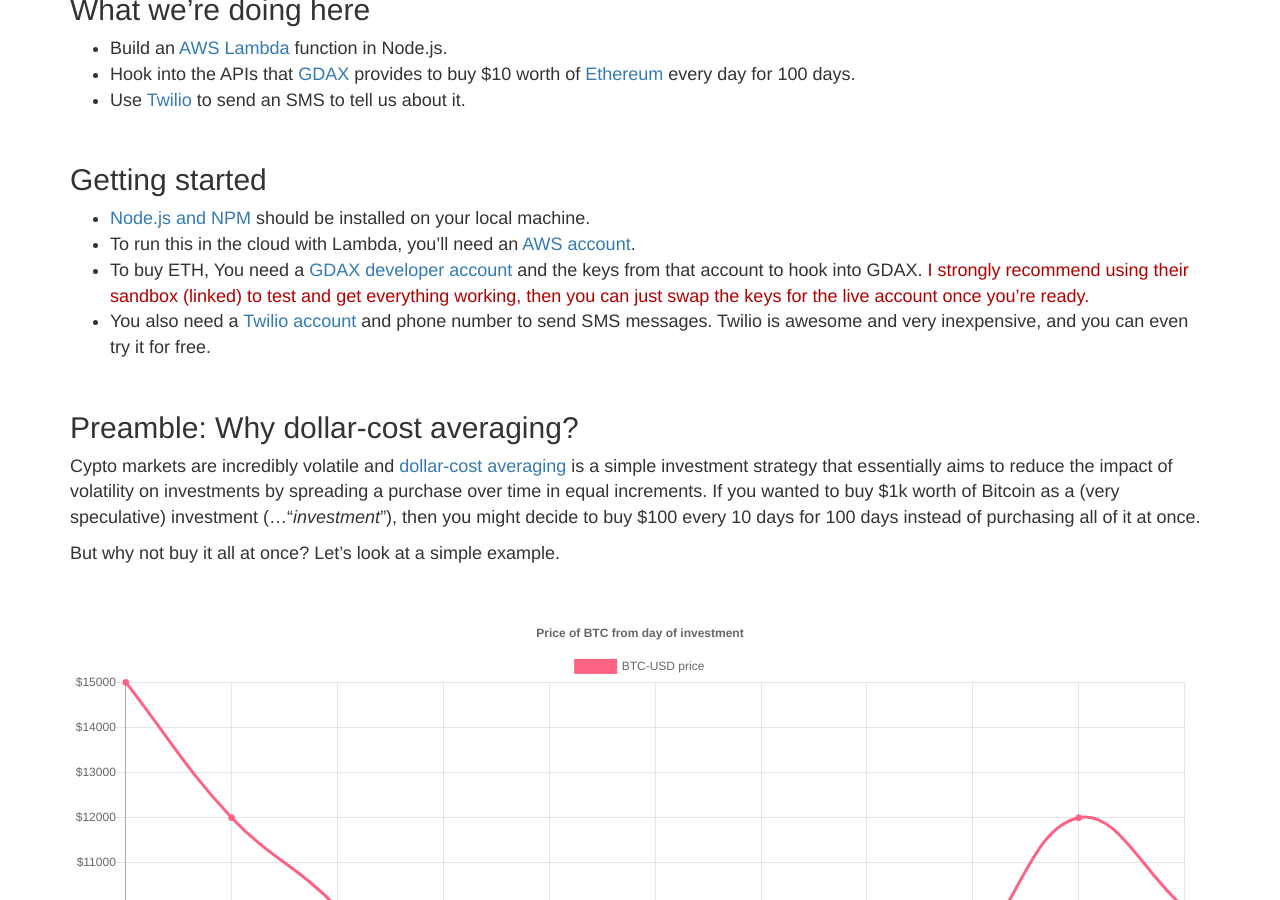
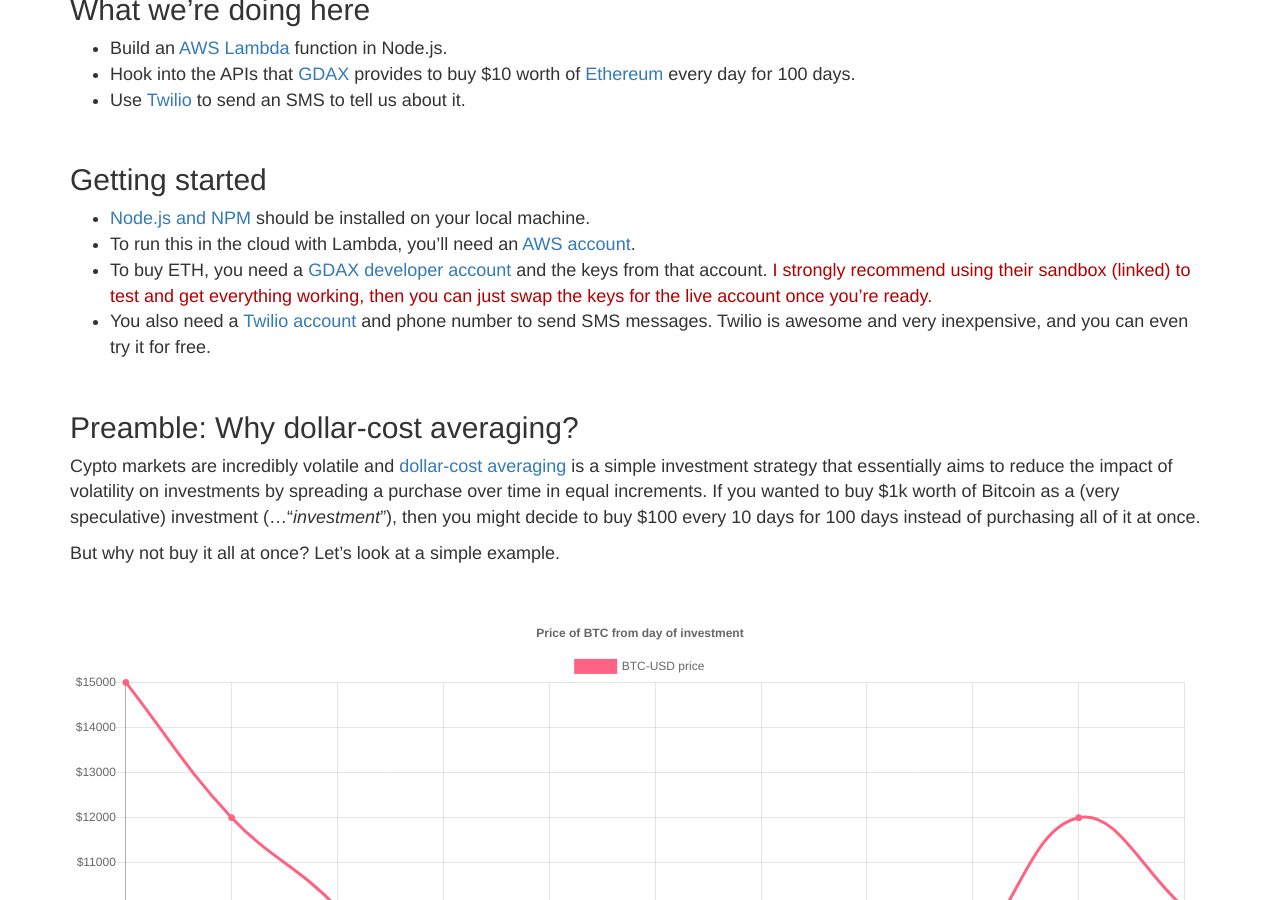
Before and after one commit to adamjstevenson/adamjstevenson.github.io, a Jekyll site: the page built from _posts/2018-02-25-serverless-nodejs-dollar-cost-averaging-for-crypto-markets.md, in a window 1280 px wide and 900 px high, scrolled down 918 px. Built offline with Jekyll 4.4.1, drawn with Linux system fonts in a browser that asks for light colours; nearby versions of some CDN libraries.

Commit message:
small nits

```diff
--- a/_posts/2018-02-25-serverless-nodejs-dollar-cost-averaging-for-crypto-markets.md
+++ b/_posts/2018-02-25-serverless-nodejs-dollar-cost-averaging-for-crypto-markets.md
@@ -23,7 +23,7 @@
 
 * [Node.js and NPM](https://nodejs.org/en/download/) should be installed on your local machine.
 * To run this in the cloud with Lambda, you'll need an [AWS account](https://aws.amazon.com/).
-* To buy ETH, You need a [GDAX developer account](https://public.sandbox.gdax.com/) and the keys from that account to hook into GDAX. <span class="red">I strongly recommend using their sandbox (linked) to test and get everything working, then you can just swap the keys for the live account once you're ready.</span>
+* To buy ETH, you need a [GDAX developer account](https://public.sandbox.gdax.com/) and the keys from that account. <span class="red">I strongly recommend using their sandbox (linked) to test and get everything working, then you can just swap the keys for the live account once you're ready.</span>
 * You also need a [Twilio account](https://www.twilio.com/try-twilio) and phone number to send SMS messages. Twilio is awesome and very inexpensive, and you can even try it for free.
 
 ## Preamble: Why dollar-cost averaging?
```
